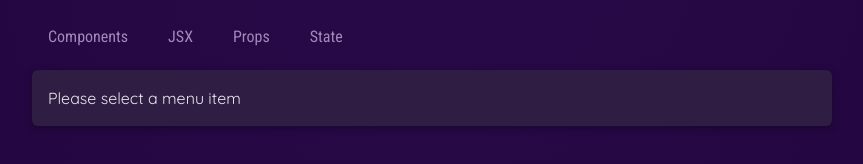
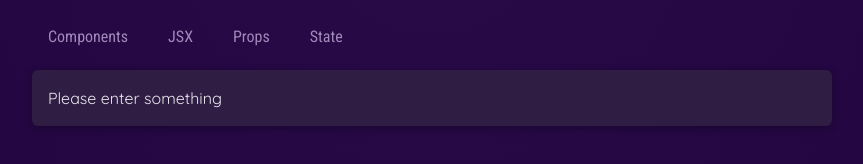
Before and after one commit to Chiaope/my-first-react-project, a React (Vite) app: page / in a window 1280 px wide. Shown: the part 728-892 px from the top of the page, without its empty margins (208-1071 px from the left). Built offline with nearby package versions, Linux system fonts and the light colour scheme.

Commit message:
created custom rendering component that need to be moved out

```diff
--- a/src/App.jsx
+++ b/src/App.jsx
@@ -6,7 +6,7 @@ import MenuButton from "./components/MenuButton/MenuButton";
 
 
 function App() {
-  const [selectedMenuItem, setSelectedMenuItem] = useState('Please select a menu item')
+  const [selectedMenuItem, setSelectedMenuItem] = useState('Please enter something')
 
   function handleOnSelect(newSelectedMenuItem) {
     setSelectedMenuItem(newSelectedMenuItem)
@@ -33,17 +33,30 @@ function App() {
       <>
         {
           Object.keys(exampleItems).map((exampleItemKey, index) => {
-            let title = exampleItems[exampleItemKey].title
+            let exampleItem = exampleItems[exampleItemKey]
             return (
               <li key={index}>
-                <MenuButton onSelect={() => handleOnSelect(title)}>{title}</MenuButton>
+                <MenuButton onSelect={() => handleOnSelect(exampleItemKey)}>{exampleItem.title}</MenuButton>
               </li>
             )
           })
         }
       </>
     )
+  }
 
+  function MenuContainer({title, description, code}) {
+    return (
+      <>
+        <h3>{title}</h3>
+        <p>{description}</p>
+        <pre>
+          <code>
+            {code}
+          </code>
+        </pre>
+      </>
+    )
   }
 
   return (
@@ -61,7 +74,7 @@ function App() {
             {MapExampleItems(EXAMPLES)}
           </menu>
           <div id='tab-content'>
-            {selectedMenuItem}
+            {EXAMPLES[selectedMenuItem] ? MenuContainer(EXAMPLES[selectedMenuItem]) : selectedMenuItem}
           </div>
         </section>
       </main>
```
